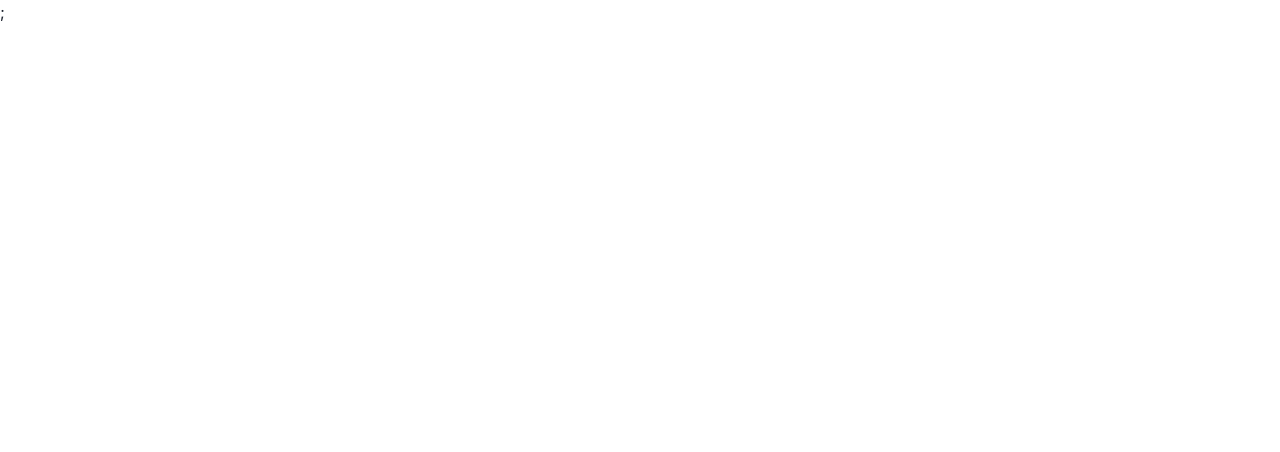
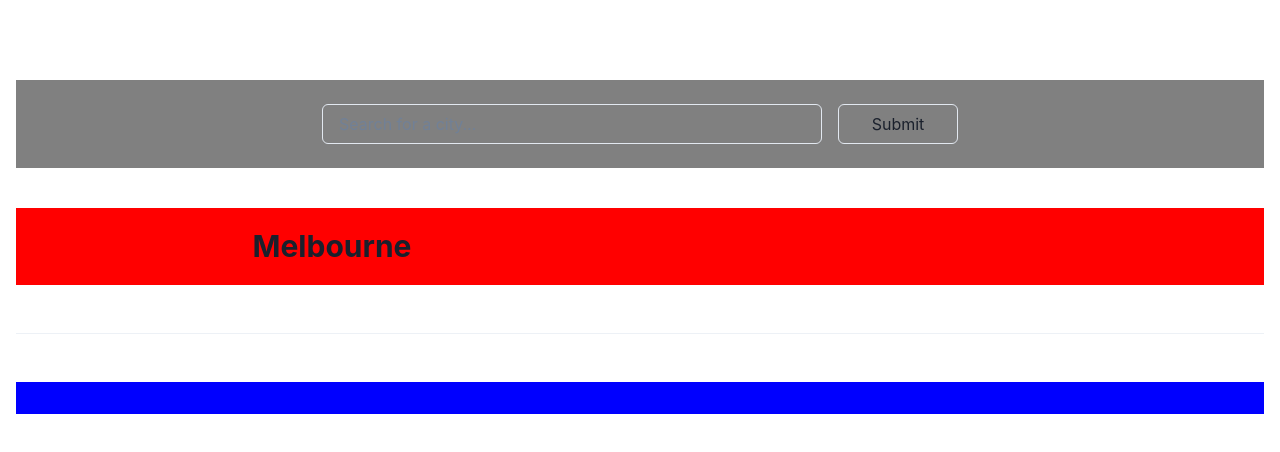
Before and after one commit to appolinefr/react-weather-application, a React (Create React App) app: page / in a window 1280 px wide. Shown: the top 452 px of the page. Built offline with nearby package versions, Linux system fonts and the light colour scheme.

Commit message:
created layout and skeleton for each component

```diff
--- a/src/App.js
+++ b/src/App.js
@@ -2,10 +2,14 @@ import React from "react";
 
 import { ChakraProvider } from "@chakra-ui/react";
 
+import Weather from "./component/Weather";
+
 function App() {
   return (
     <ChakraProvider>
-      <div className="App"></div>;
+      <div className="App">
+        <Weather />
+      </div>
     </ChakraProvider>
   );
 }
--- a/src/component/Forecast.js
+++ b/src/component/Forecast.js
@@ -0,0 +1,20 @@
+import React from "react";
+
+import {Grid} from "@chakra-ui/react";
+
+import ForecastDay from "./ForecastDay";
+
+export default function Forecast() {
+  return (
+    <Grid
+      templateColumns={{
+        base: "repeat(1, 1fr)",
+        sm: "repeat(2, 1fr)",
+        md: "repeat(6, 1fr)",
+      }}
+      gap={{ base: "8", sm: "12", md: "16" }}
+    >
+      <ForecastDay />
+    </Grid>
+  );
+}
--- a/src/component/ForecastDay.js
+++ b/src/component/ForecastDay.js
@@ -0,0 +1,11 @@
+import React from "react";
+
+import { VStack, GridItem } from "@chakra-ui/react";
+
+export default function ForecastDay() {
+  return (
+    <GridItem>
+      <VStack alignItems="flex-end" spacing="20px"></VStack>
+    </GridItem>
+  );
+}
--- a/src/component/Weather.js
+++ b/src/component/Weather.js
@@ -0,0 +1,61 @@
+import React from "react";
+
+import {
+  FormControl,
+  Input,
+  Box,
+  VStack,
+  Divider,
+  chakra,
+  Grid,
+  GridItem,
+  Container,
+  Flex,
+} from "@chakra-ui/react";
+
+import Forecast from "./Forecast";
+
+export default function Weather() {
+  return (
+    <Box as={Container} maxW="7xl" mt={6} p={4}>
+      <Box as={Container} maxW="7xl" mt={10} p={4} backgroundColor="grey">
+        <FormControl>
+          <Flex justifyContent={"center"}>
+            <Input
+              type="search"
+              placeholder="Search for a city..."
+              margin={2}
+              maxWidth={"500px"}
+            />
+            <Input type="submit" margin={2} maxWidth={"120px"} />
+          </Flex>
+        </FormControl>
+      </Box>
+      <Box as={Container} maxW="7xl" mt={10} p={4} backgroundColor="red">
+        <Grid
+          templateColumns={{
+            base: "repeat(1, 1fr)",
+            sm: "repeat(2, 1fr)",
+            md: "repeat(2, 1fr)",
+          }}
+          gap={4}
+        >
+          <GridItem colSpan={1}>
+            <VStack alignItems="center" spacing="20px">
+              <chakra.h2 fontSize="3xl" fontWeight="700">
+                Melbourne
+              </chakra.h2>
+            </VStack>
+          </GridItem>
+          <GridItem>
+            <VStack alignItems="flex-end" spacing="20px"></VStack>
+          </GridItem>
+        </Grid>
+      </Box>
+      <Divider mt={12} mb={12} />
+      <Box as={Container} maxW="7xl" mt={10} p={4} backgroundColor="blue">
+        <Forecast />
+      </Box>
+    </Box>
+  );
+}
```
